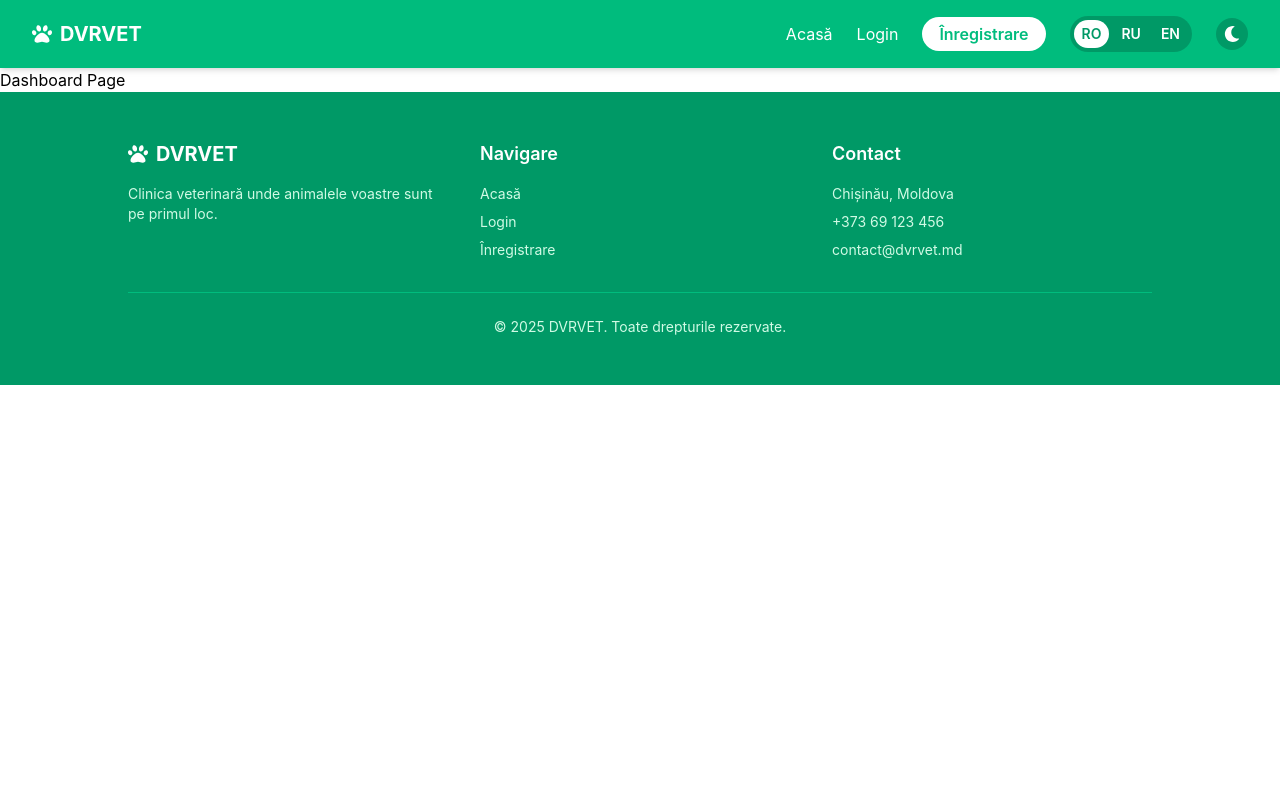
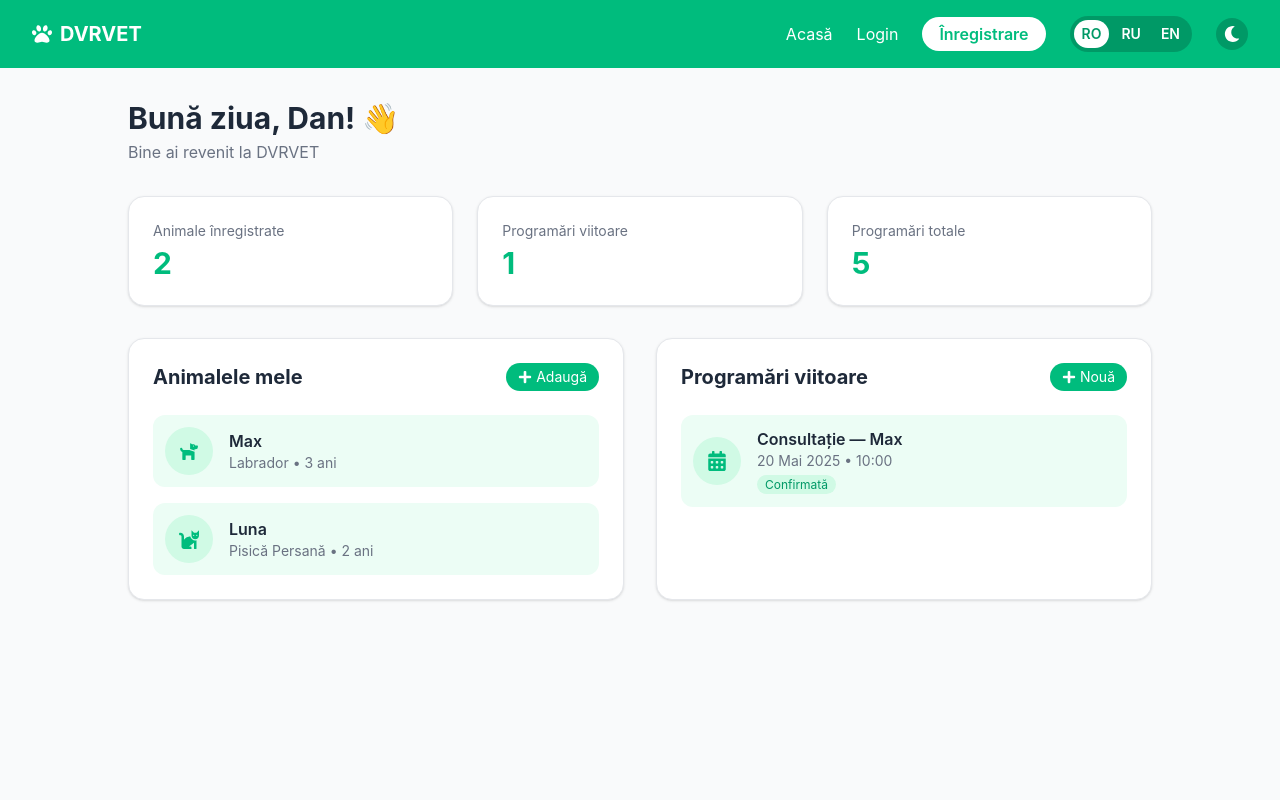
Before and after one commit to DVRpah/Final-Project-Anul-3-Practica, a React (Vite) app: page /dashboard in a window 1280 px wide. Shown: the top 800 px of the page. Built offline with nearby package versions, Linux system fonts and the light colour scheme.

Commit message:
Adaugat pagina Dashboard cu mock data

```diff
--- a/src/pages/Dashboard.jsx
+++ b/src/pages/Dashboard.jsx
@@ -1,7 +1,83 @@
+import { FaDog, FaCat, FaCalendarAlt, FaPlus } from 'react-icons/fa'
+
 function Dashboard() {
   return (
-    <div>
-      <h1>Dashboard Page</h1>
+    <div className="bg-gray-50 dark:bg-gray-900 min-h-screen p-8">
+      <div className="max-w-5xl mx-auto">
+
+        <div className="mb-8">
+          <h1 className="text-3xl font-bold text-gray-800 dark:text-white">Bună ziua, Dan! 👋</h1>
+          <p className="text-gray-500 dark:text-gray-400 mt-1">Bine ai revenit la DVRVET</p>
+        </div>
+
+        <div className="grid grid-cols-3 gap-6 mb-8">
+          <div className="bg-white dark:bg-gray-800 rounded-2xl p-6 shadow-sm border border-gray-200 dark:border-gray-700">
+            <p className="text-gray-500 dark:text-gray-400 text-sm mb-1">Animale înregistrate</p>
+            <h3 className="text-3xl font-bold text-emerald-500">2</h3>
+          </div>
+          <div className="bg-white dark:bg-gray-800 rounded-2xl p-6 shadow-sm border border-gray-200 dark:border-gray-700">
+            <p className="text-gray-500 dark:text-gray-400 text-sm mb-1">Programări viitoare</p>
+            <h3 className="text-3xl font-bold text-emerald-500">1</h3>
+          </div>
+          <div className="bg-white dark:bg-gray-800 rounded-2xl p-6 shadow-sm border border-gray-200 dark:border-gray-700">
+            <p className="text-gray-500 dark:text-gray-400 text-sm mb-1">Programări totale</p>
+            <h3 className="text-3xl font-bold text-emerald-500">5</h3>
+          </div>
+        </div>
+
+        <div className="grid grid-cols-2 gap-8">
+          <div className="bg-white dark:bg-gray-800 rounded-2xl p-6 shadow-sm border border-gray-200 dark:border-gray-700">
+            <div className="flex justify-between items-center mb-6">
+              <h2 className="text-xl font-bold text-gray-800 dark:text-white">Animalele mele</h2>
+              <button className="bg-emerald-500 text-white px-3 py-1 rounded-full text-sm flex items-center gap-1 hover:bg-emerald-600">
+                <FaPlus /> Adaugă
+              </button>
+            </div>
+            <div className="space-y-4">
+              <div className="flex items-center gap-4 p-3 bg-emerald-50 dark:bg-gray-700 rounded-xl">
+                <div className="w-12 h-12 bg-emerald-100 dark:bg-emerald-900 rounded-full flex items-center justify-center">
+                  <FaDog className="text-emerald-500 text-xl" />
+                </div>
+                <div>
+                  <p className="font-semibold text-gray-800 dark:text-white">Max</p>
+                  <p className="text-gray-500 dark:text-gray-400 text-sm">Labrador • 3 ani</p>
+                </div>
+              </div>
+              <div className="flex items-center gap-4 p-3 bg-emerald-50 dark:bg-gray-700 rounded-xl">
+                <div className="w-12 h-12 bg-emerald-100 dark:bg-emerald-900 rounded-full flex items-center justify-center">
+                  <FaCat className="text-emerald-500 text-xl" />
+                </div>
+                <div>
+                  <p className="font-semibold text-gray-800 dark:text-white">Luna</p>
+                  <p className="text-gray-500 dark:text-gray-400 text-sm">Pisică Persană • 2 ani</p>
+                </div>
+              </div>
+            </div>
+          </div>
+
+          <div className="bg-white dark:bg-gray-800 rounded-2xl p-6 shadow-sm border border-gray-200 dark:border-gray-700">
+            <div className="flex justify-between items-center mb-6">
+              <h2 className="text-xl font-bold text-gray-800 dark:text-white">Programări viitoare</h2>
+              <button className="bg-emerald-500 text-white px-3 py-1 rounded-full text-sm flex items-center gap-1 hover:bg-emerald-600">
+                <FaPlus /> Nouă
+              </button>
+            </div>
+            <div className="space-y-4">
+              <div className="flex items-center gap-4 p-3 bg-emerald-50 dark:bg-gray-700 rounded-xl">
+                <div className="w-12 h-12 bg-emerald-100 dark:bg-emerald-900 rounded-full flex items-center justify-center">
+                  <FaCalendarAlt className="text-emerald-500 text-xl" />
+                </div>
+                <div>
+                  <p className="font-semibold text-gray-800 dark:text-white">Consultație — Max</p>
+                  <p className="text-gray-500 dark:text-gray-400 text-sm">20 Mai 2025 • 10:00</p>
+                  <span className="text-xs bg-emerald-100 text-emerald-600 px-2 py-0.5 rounded-full">Confirmată</span>
+                </div>
+              </div>
+            </div>
+          </div>
+        </div>
+
+      </div>
     </div>
   )
 }
```
